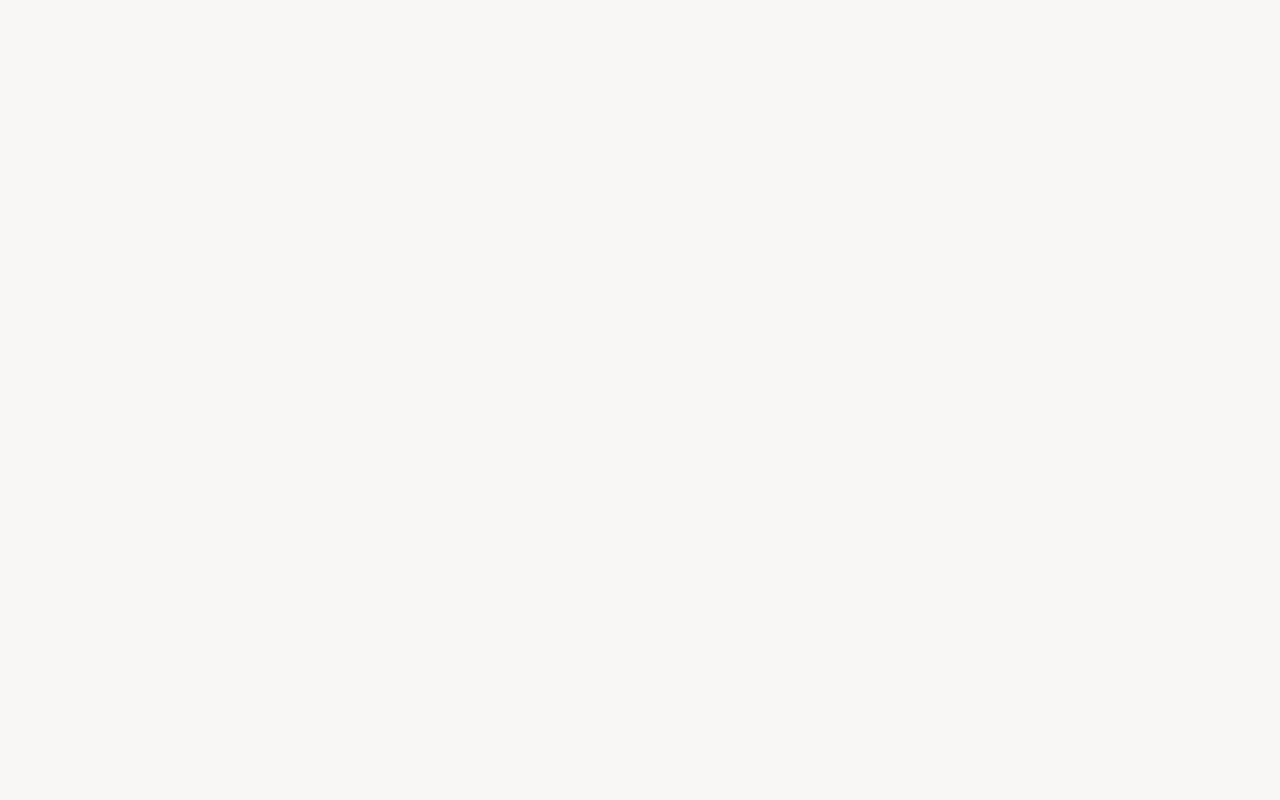
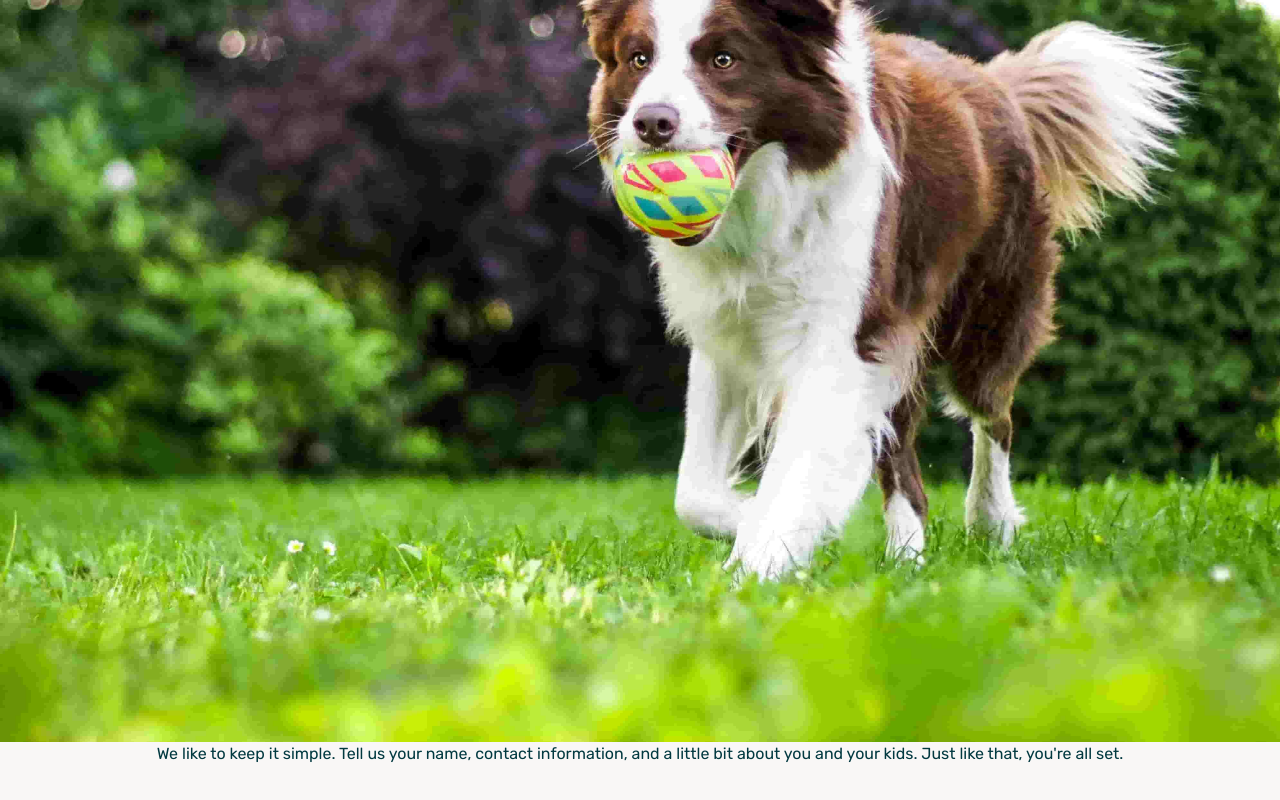
Before and after one commit to samsonc89/otter-replica, a React (Vite) app: page / in a window 1280 px wide. Shown: the part 1584-2384 px from the top of the page. Before the commit the page ends 1324 px from the top, so only its background shows below. Built offline with nearby package versions, Linux system fonts and the light colour scheme.

Commit message:
Add tab content

```diff
--- a/src/components/How/How.jsx
+++ b/src/components/How/How.jsx
@@ -1,5 +1,6 @@
 /* eslint-disable react/no-unescaped-entities */
 import "./how.css";
+import tab3 from "../../assets/tab3.jpg";
 
 const How = () => {
   return (
@@ -12,18 +13,37 @@ const How = () => {
               We help families find reliable, flexible kidcare
             </h2>
             <p className="main-text">
-              We'll match you with sitters based on your family's needs and
-              their availability.
+              We&apos;ll match you with sitters based on your family&apos;s
+              needs and their availability.
             </p>
           </div>
-          <div className="how-tabs-wrapper">
-            <div className="how-tab">Sign up</div>
-            <div className="how-tab">Book a sitter</div>
-            <div className="how-tab">Get care & pay</div>
-          </div>
+          {/* <div className="how-tabs-wrapper"> */}
+          <div className="how-tab">Sign up</div>
+          <div className="how-tab">Book a sitter</div>
+          <div className="how-tab">Get care & pay</div>
+          {/* </div> */}
         </div>
         <div className="how-column how-right">
-          <div className="how-image-wrapper"></div>
+          <div className="how-tab-content-wrapper active-tab">
+            <div className="how--tab-image-wrapper">
+              <img src={tab3} className="tab-image" />
+            </div>
+            <div className="how-tab-text-wrapper">
+              <p>
+                We like to keep it simple. Tell us your name, contact
+                information, and a little bit about you and your kids. Just like
+                that, you're all set.
+              </p>
+            </div>
+          </div>
+          <div className="how-tab-content-wrapper">
+            <div className="how-image-wrapper"></div>
+            <div className="how-text-wrapper"></div>
+          </div>
+          <div className="how-tab-content-wrapper">
+            <div className="how-image-wrapper"></div>
+            <div className="how-text-wrapper"></div>
+          </div>
         </div>
       </div>
     </section>
```
